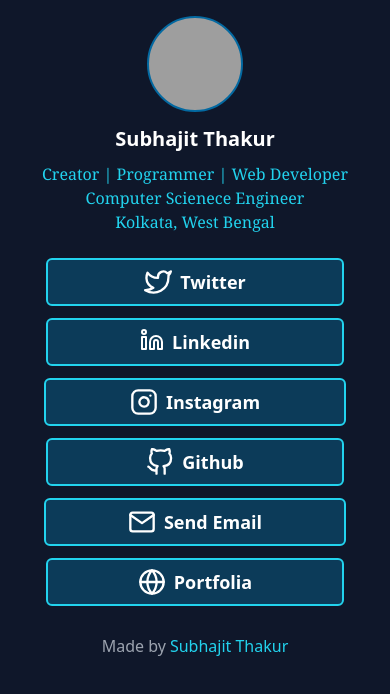
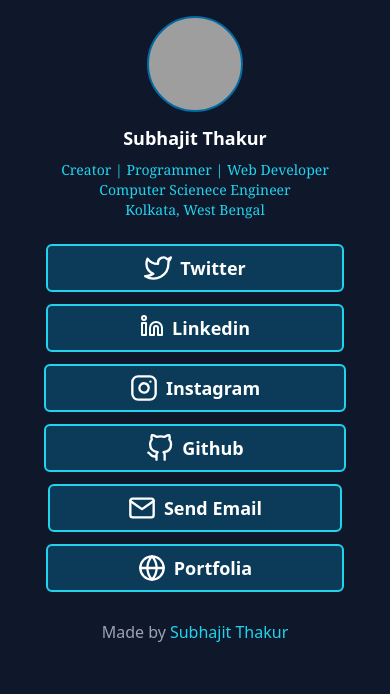
Before and after one commit to Subhajit-Thakur/Connect-with-me, a plain HTML site: page index.html in a window 390 px wide. Drawn offline with nearby package versions, Linux system fonts and the light colour scheme; grey boxes are pictures that could not be loaded.

Commit message:
mobile site updated 1.0

```diff
--- a/index.html
+++ b/index.html
@@ -13,8 +13,8 @@
     <div class="flex flex-col items-center">
         <div class="w-24 h-24 mt-4 mb-3 bg-cover bg-center rounded-full border-2 border-sky-700 border-solid bg-[url('./assets/subhajit_thakur_photo.png')]" >
         </div>
-        <h1 class=" text-white text-[20px] text-center font-semibold mb-2"> Subhajit Thakur </h1>
-        <p class=" font-serif text-cyan-400 text-center text-base"> Creator | Programmer | Web Developer <br> Computer Scienece Engineer <br> Kolkata, West Bengal</p>
+        <h1 class=" text-white text-lg text-center font-semibold mb-2"> Subhajit Thakur </h1>
+        <p class=" font-serif text-cyan-400 text-center text-sm"> Creator | Programmer | Web Developer <br> Computer Scienece Engineer <br> Kolkata, West Bengal</p>
     </div>
     <!-- hero section -->
 
@@ -92,7 +92,7 @@
 
     <!-- github -->
     <div class="flex justify-center">
-        <button class="flex justify-center text-white bg-sky-900/70 border-cyan-400 border-2 border-solid px-[98px] py-2 text-lg font-bold text-center rounded-md mb-3 hover:text-white hover:text-xl hover:py-3 hover:bg-sky-900  ">
+        <button class="flex justify-center text-white bg-sky-900/70 border-cyan-400 border-2 border-solid px-[100px] py-2 text-lg font-bold text-center rounded-md mb-3 hover:text-white hover:text-xl hover:py-3 hover:bg-sky-900  ">
             <svg class=" mr-2 w-7 h-7 stroke-white"
             xmlns="http://www.w3.org/2000/svg"
             width="24"
@@ -115,7 +115,7 @@
 
     <!-- Email -->
     <div class="flex justify-center">
-        <button class="flex justify-center text-white bg-sky-900/70 border-cyan-400 border-2 border-solid px-[82px] py-2 text-lg font-bold text-center rounded-md mb-3 hover:text-white hover:text-xl hover:py-3 hover:bg-sky-900 ">
+        <button class="flex justify-center text-white bg-sky-900/70 border-cyan-400 border-2 border-solid px-[78px] py-2 text-lg font-bold text-center rounded-md mb-3 hover:text-white hover:text-xl hover:py-3 hover:bg-sky-900 ">
             <svg class=" mr-2 w-7 h-7 "
                 xmlns="http://www.w3.org/2000/svg"
                 width="24"
```
